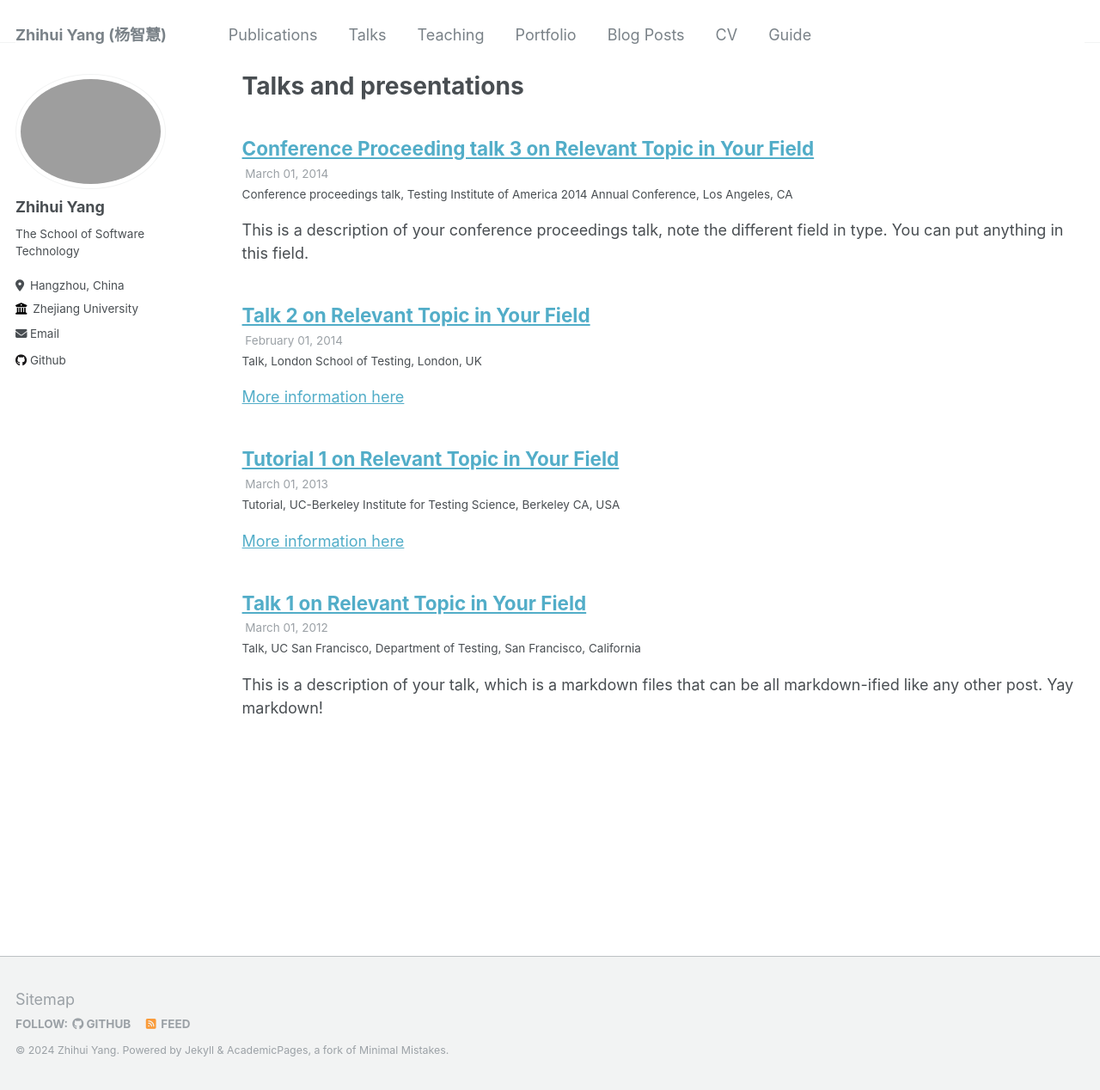
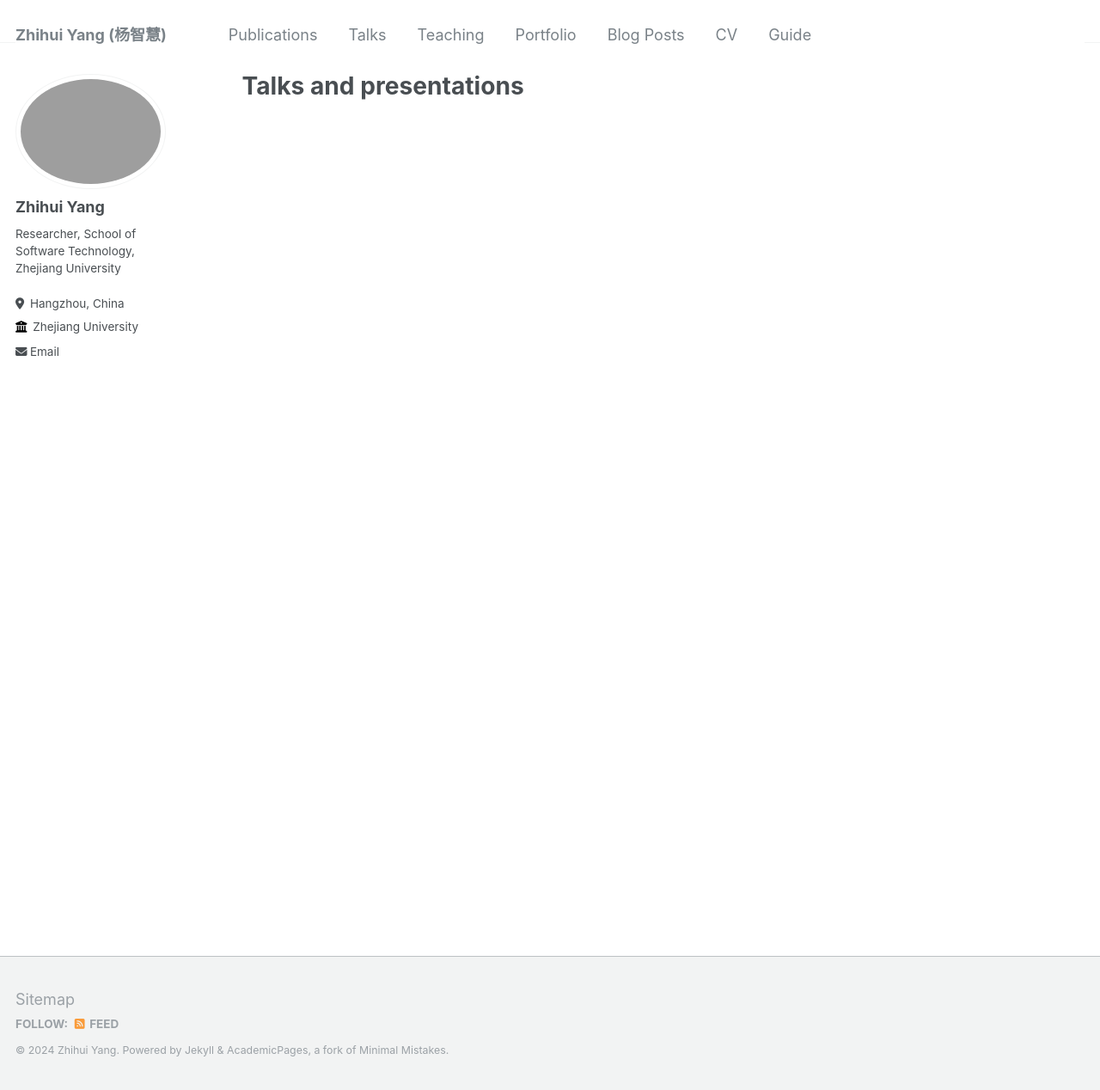
Before and after one commit to zhyangcs/zhihui, a Jekyll site: the page built from _pages/talks.html, in a window 1280 px wide and 1268 px high. Shown: the whole window at 86% size. Built offline with Jekyll 4.4.1, drawn with Linux system fonts in a browser that asks for light colours; part of the change alters nothing that is shown.

```diff
--- a/_config.yml
+++ b/_config.yml
@@ -12,7 +12,7 @@ title                    : "Zhihui Yang (杨智慧)"
 title_separator          : "-"
 name                     : &name "Zhihui Yang"
 description              : &description "personal description"
-url                      : https://zhyangcs.github.io/zhihui/ # the base hostname & protocol for your site e.g. "https://mmistakes.github.io"
+url                      : "https://zhyangcs.github.io/zhihui/" # the base hostname & protocol for your site e.g. "https://mmistakes.github.io"
 baseurl                  : "" # the subpath of your site, e.g. "/blog"
 repository               : "https://zhyangcs.github.io/zhihui"
 
@@ -24,7 +24,7 @@ author:
   avatar           : "profile.png"
   name             : "Zhihui Yang"
   pronouns         : # example: "she/her"
-  bio              : "The School of Software Technology"
+  bio              : "Researcher, School of Software Technology, Zhejiang University"
   location         : "Hangzhou, China"
   employer         : "Zhejiang University"
   uri              : # URL
@@ -42,7 +42,7 @@ author:
   #bitbucket        : # Username - Update with your username on the site
   #codepen          : # Username
   #dribbble         : # Username
-  github           : "https://zhyangcs.github.io"
+  #github           : "https://zhyangcs.github.io"
   #kaggle           : # Username
   #stackoverflow    : # User number or user number and name (i.e., use "1" or "1/jeff-atwood")
 
@@ -119,26 +119,26 @@ yandex_site_verification :
 
 
 # Social Sharing
-twitter:
-  username               : &twitter
-facebook:
-  username               :
-  app_id                 :
-  publisher              :
-og_image                 :  # Open Graph/Twitter default site image
+#twitter:
+#  username               : &twitter
+#facebook:
+#  username               :
+#  app_id                 :
+#  publisher              :
+#og_image                 :  # Open Graph/Twitter default site image
 # For specifying social profiles
 # - https://developers.google.com/structured-data/customize/social-profiles
-social:
-  type                   : # Person or Organization (defaults to Person)
-  name                   : # If the user or organization name differs from the site's name
-  links: # An array of links to social media profiles
+#social:
+#  type                   : # Person or Organization (defaults to Person)
+#  name                   : # If the user or organization name differs from the site's name
+#  links: # An array of links to social media profiles
 
 
 # Analytics
-analytics:
-  provider               :  "google-universal" # false (default), "google", "google-universal", "google-analytics-4", "custom"
-  google:
-    tracking_id          :
+#analytics:
+#  provider               :  "google-universal" # false (default), "google", "google-universal", "google-analytics-4", "custom"
+#  google:
+#    tracking_id          :
 
 
 # Reading Files
@@ -198,19 +198,19 @@ kramdown:
 
 
 # Collections
-collections:
-  teaching:
-    output: true
-    permalink: /:collection/:path/
-  publications:
-    output: true
-    permalink: /:collection/:path/
-  portfolio:
-    output: true
-    permalink: /:collection/:path/
-  talks:
-    output: true
-    permalink: /:collection/:path/
+#collections:
+  #teaching:
+  #  output: true
+  #  permalink: /:collection/:path/
+  #publications:
+  #  output: true
+  #  permalink: /:collection/:path/
+  #portfolio:
+  #  output: true
+  #  permalink: /:collection/:path/
+  #talks:
+  #  output: true
+  #  permalink: /:collection/:path/
 
 
 # Defaults
@@ -234,40 +234,40 @@ defaults:
       layout: single
       author_profile: true
   # _teaching
-  - scope:
-      path: ""
-      type: teaching
-    values:
-      layout: single
-      author_profile: true
-      share: true
-      comments: true
+  #- scope:
+  #    path: ""
+  #    type: teaching
+  #  values:
+  #    layout: single
+  #    author_profile: true
+  #    share: true
+  #    comments: true
   # _publications
-  - scope:
-      path: ""
-      type: publications
-    values:
-      layout: single
-      author_profile: true
-      share: true
-      comments: true
+  #- scope:
+  #    path: ""
+  #    type: publications
+  #  values:
+  #    layout: single
+  #    author_profile: true
+  #    share: true
+  #    comments: true
   # _portfolio
-  - scope:
-      path: ""
-      type: portfolio
-    values:
-      layout: single
-      author_profile: true
-      share: true
-      comment: true
+  #- scope:
+  #    path: ""
+  #    type: portfolio
+  #  values:
+  #    layout: single
+  #    author_profile: true
+  #    share: true
+  #    comment: true
   # _talks
-  - scope:
-      path: ""
-      type: talks
-    values:
-      layout: talk
-      author_profile: true
-      share: true
+  #- scope:
+  #    path: ""
+  #    type: talks
+  #  values:
+  #    layout: talk
+  #    author_profile: true
+  #    share: true
 
 
 # Sass/SCSS
```
